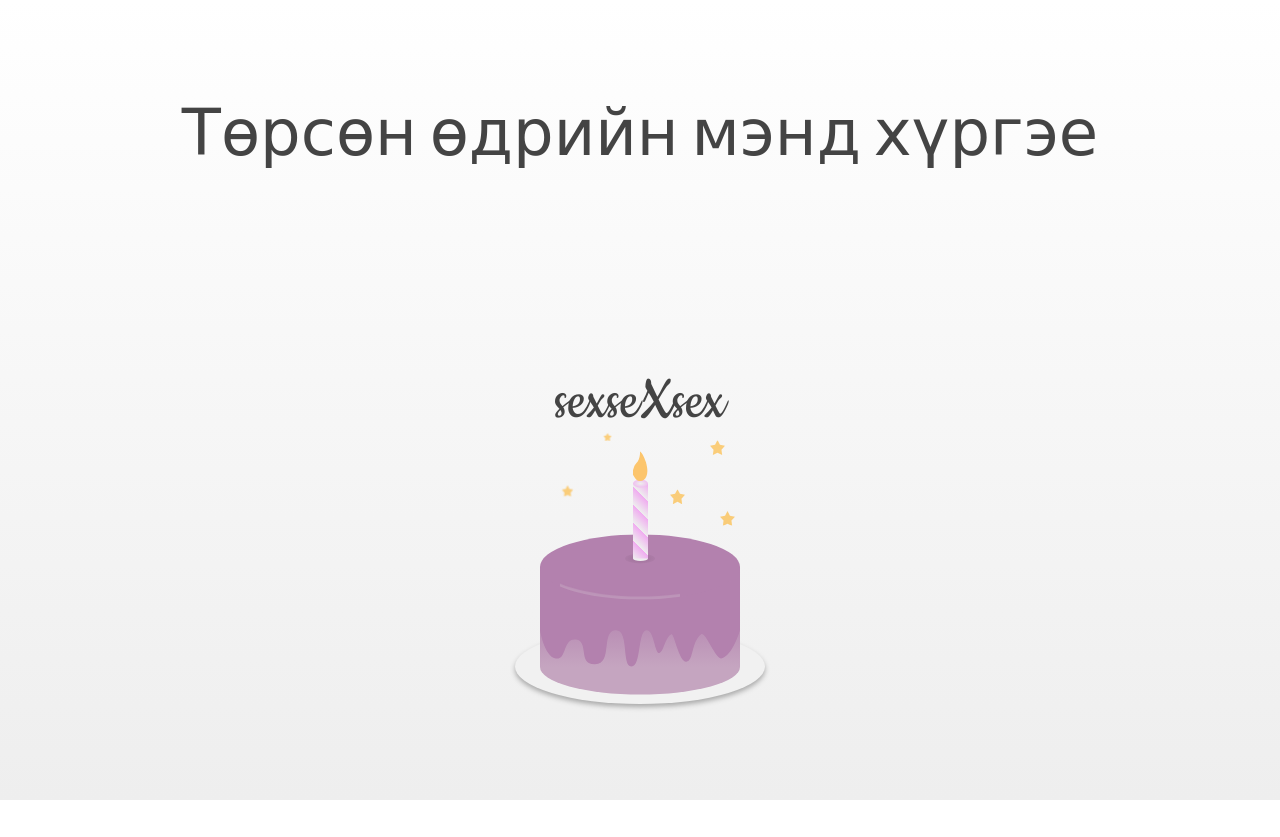
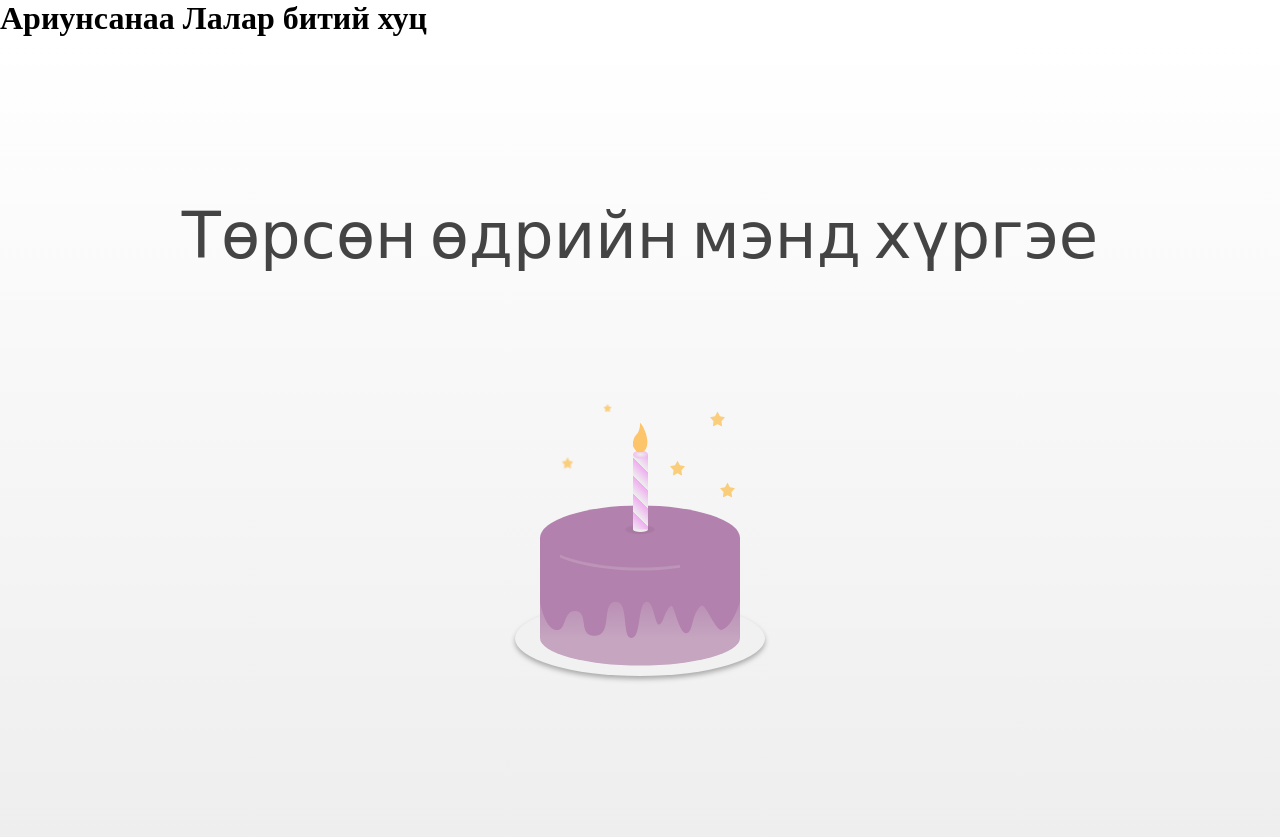
Before and after one commit to ariunsana/happybirthday, a plain HTML site: page index.html in a window 1280 px wide. Before the commit the page ends 800 px from the top, so only its background shows below. Drawn offline with nearby package versions, Linux system fonts and the light colour scheme; a web font is replaced by a local one.

Commit message:
Update index.html
лйлйх

```diff
--- a/index.html
+++ b/index.html
@@ -3,6 +3,7 @@
 <head>
 <meta charset="UTF-8">
 <title>Happy Birthday</title>
+<h1>Ариунсанаа Лалар битий хуц</h1>
 <meta name="viewport" content="width=device-width, initial-scale=1.0">
 <link href="https://fonts.googleapis.com/css2?family=Cookie&family=Rouge+Script&display=swap" rel="stylesheet">
 <script src="https://cdnjs.cloudflare.com/ajax/libs/gsap/3.12.2/gsap.min.js"></script>
@@ -208,7 +209,7 @@
 <body>
 
 <div class="wrapper">
-  <div class="greeting">Төрсөн өдрийн мэнд хүргэе</div><div class="greeting">sexseXsex</div>
+  <div class="greeting">Төрсөн өдрийн мэнд хүргэе</div>
   <div class="plate">
     <div class="cake-wrap">
       <div class="cake-topping">
```
